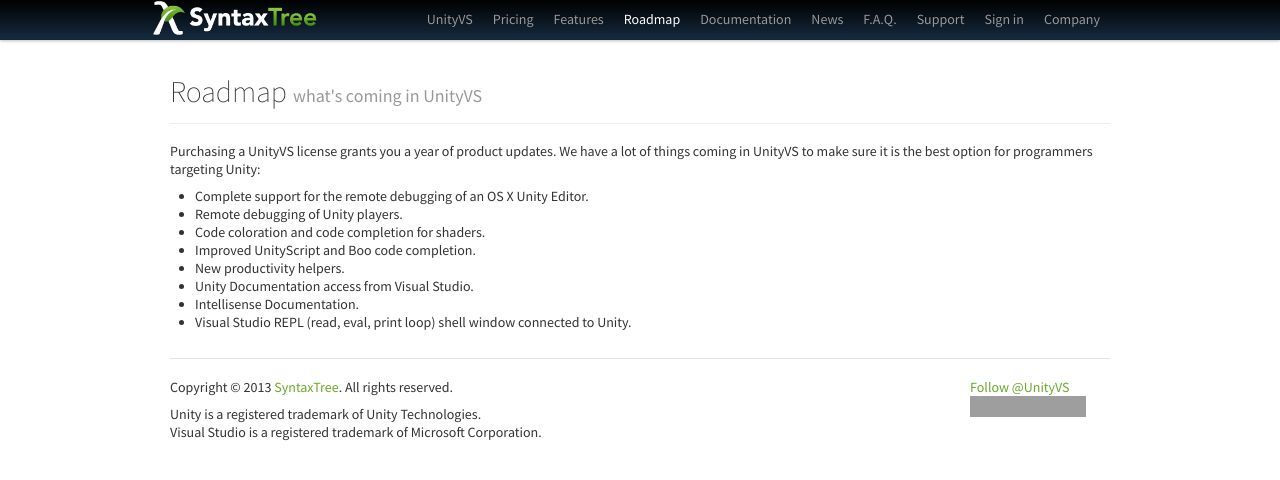
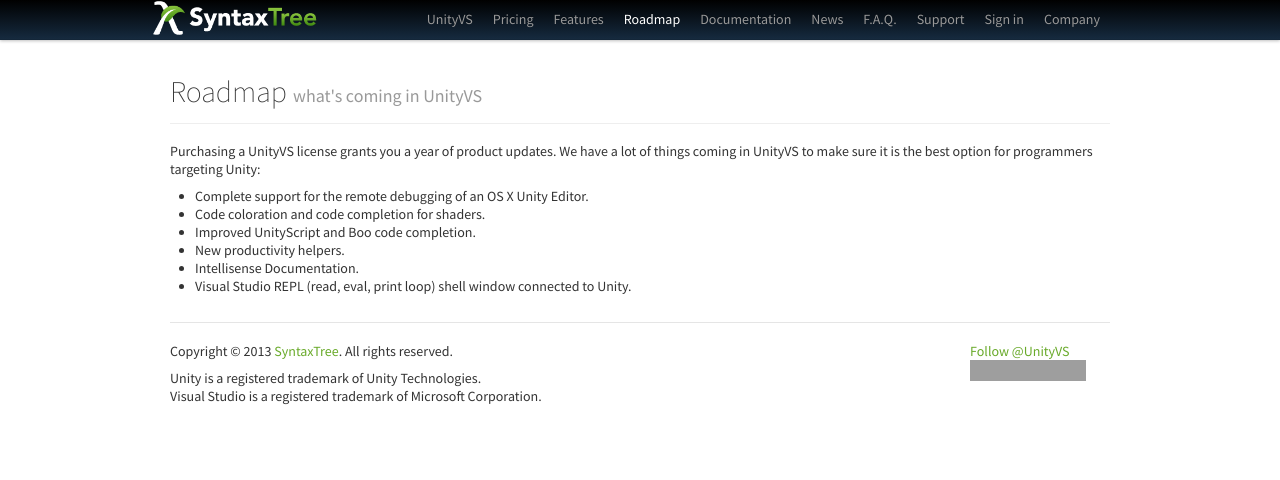
Before and after one commit to syntaxtree/unityvs.com, a Jekyll site: the page built from roadmap/index.html, in a window 1280 px wide. Shown: the top 480 px of the page. Built offline with Jekyll 4.4.1, drawn with Linux system fonts in a browser that asks for light colours; comment, search, counter and statistics services are not loaded; grey boxes are pictures that could not be loaded.

Commit message:
Remove the unity documentation and the player debugging from the roadmap

```diff
--- a/roadmap/index.html
+++ b/roadmap/index.html
@@ -14,11 +14,9 @@
 
       <ul>
         <li>Complete support for the remote debugging of an OS X Unity Editor.</li>
-        <li>Remote debugging of Unity players.</li>
         <li>Code coloration and code completion for shaders.</li>
         <li>Improved UnityScript and Boo code completion.</li>
         <li>New productivity helpers.</li>
-        <li>Unity Documentation access from Visual Studio.</li>
         <li>Intellisense Documentation.</li>
         <li>Visual Studio REPL (read, eval, print loop) shell window connected to Unity.</li>
       </ul>
```
